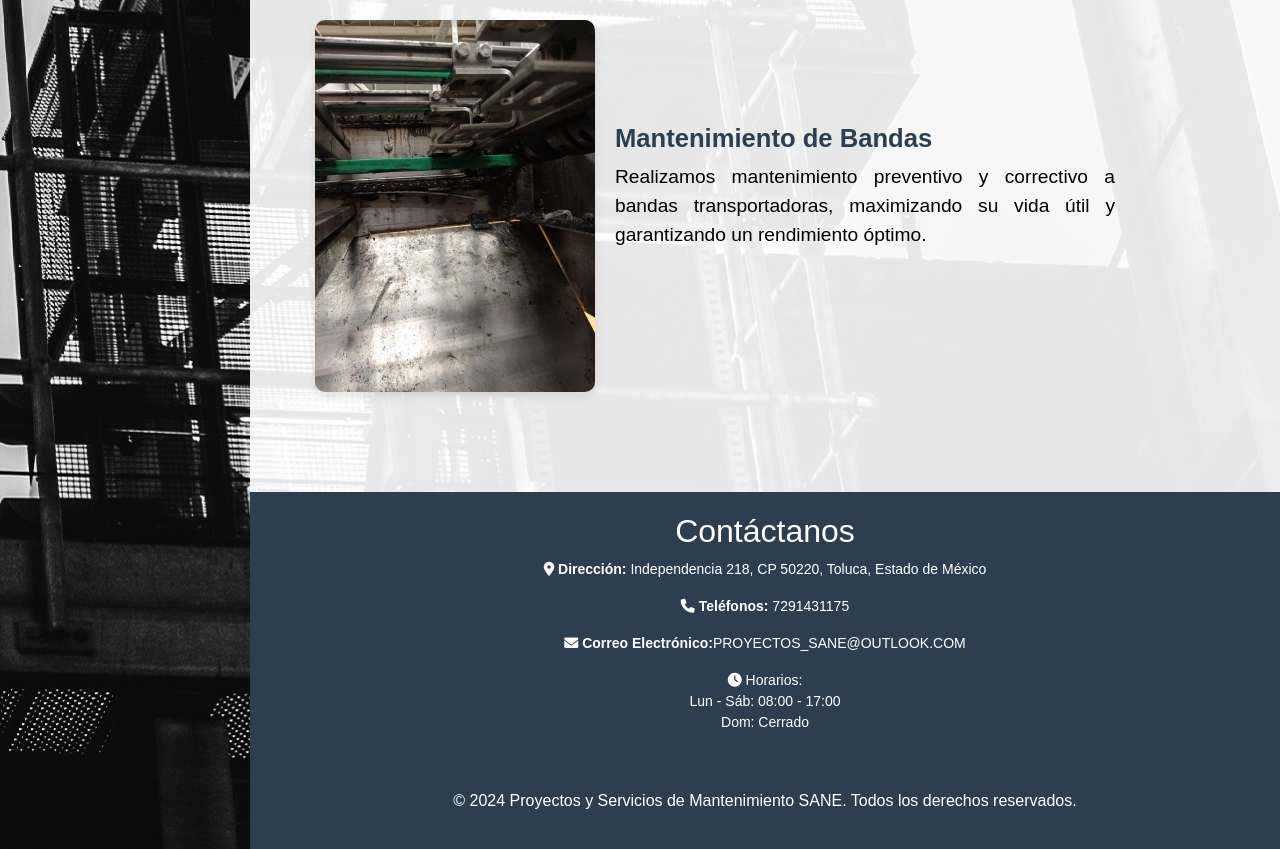
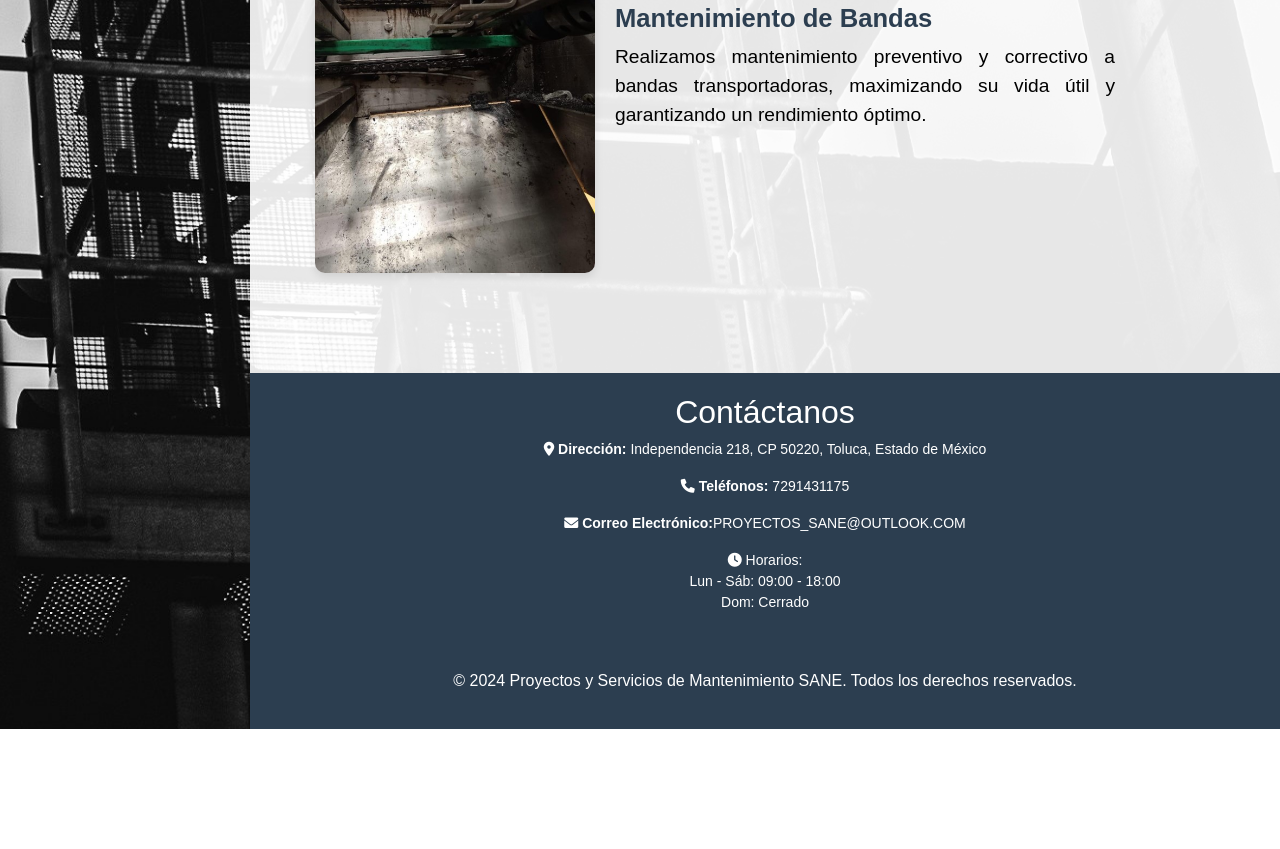
Before and after one commit to proyecto-SANE/sane-web-page, a plain HTML site: page index.html in a window 1280 px wide. Shown: the part 2985-3834 px from the top of the page. After the commit the page ends 3714 px from the top, so only its background shows below. Drawn offline with nearby package versions, Linux system fonts and the light colour scheme.

Commit message:
Update index.html

```diff
--- a/index.html
+++ b/index.html
@@ -128,13 +128,13 @@
     <section id="proyectos" class="services">
         <h2>Proyectos Destacados</h2>
         <p>Explora los proyectos que hemos realizado con éxito para nuestros clientes.</p>
-
+         <!--
         <div class="logo-grid">
             <div class="logo-item">
                 <img src="images/quala-logo2.png" alt="Empresa 1">
             </div>
         </div>
-
+        -->
         <div class="project-description">
             <div class="project-row">
                 <img src="images/tuberia.jpg" alt="Tuberías Grado Alimenticio">
@@ -171,7 +171,7 @@
                   <div class="links">
                     <p>
                         <i class="fas fa-clock"></i> Horarios:<br>
-                        Lun - Sáb: 08:00 - 17:00<br>
+                        Lun - Sáb: 09:00 - 18:00<br>
                         Dom: Cerrado
                     </p>
                 </div>
```
